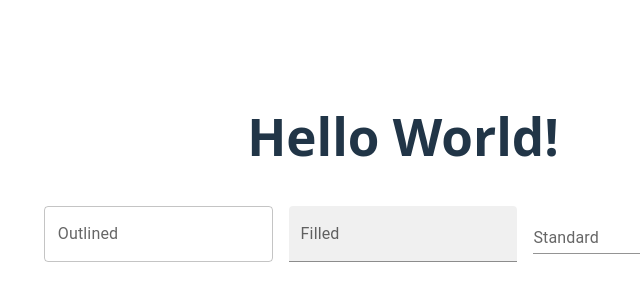
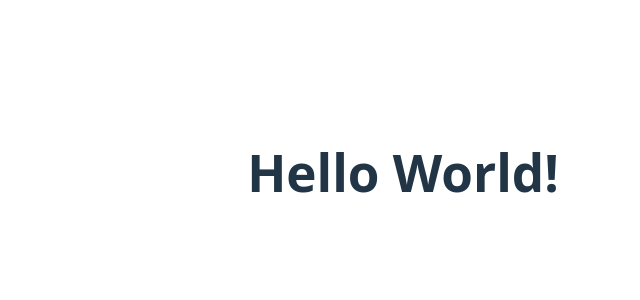
Before and after one commit to ivobubenko/portfolio, a React (Vite) app: page / in a window 1280 px wide. Shown: the part 228-528 px from the top of the page, without its empty margins (237-877 px from the left). Built offline with nearby package versions, Linux system fonts and the light colour scheme.

Commit message:
simple page example

```diff
--- a/src/App.tsx
+++ b/src/App.tsx
@@ -1,25 +1,8 @@
-import { useState } from 'react'
-import Box from '@mui/material/Box';
-import TextField from '@mui/material/TextField';
 import './App.css'
 
 function App() {
-  const [count, setCount] = useState(0)
-
   return (
-    <>
-      <h1>Hello World!</h1>
-      <Box
-        component="form"
-        sx={{ '& > :not(style)': { m: 1, width: '25ch' } }}
-        noValidate
-        autoComplete="off"
-      >
-        <TextField id="outlined-basic" label="Outlined" variant="outlined" />
-        <TextField id="filled-basic" label="Filled" variant="filled" />
-        <TextField id="standard-basic" label="Standard" variant="standard" />
-      </Box>
-    </>
+    <h1>Hello World!</h1>
   )
 }
 
```
